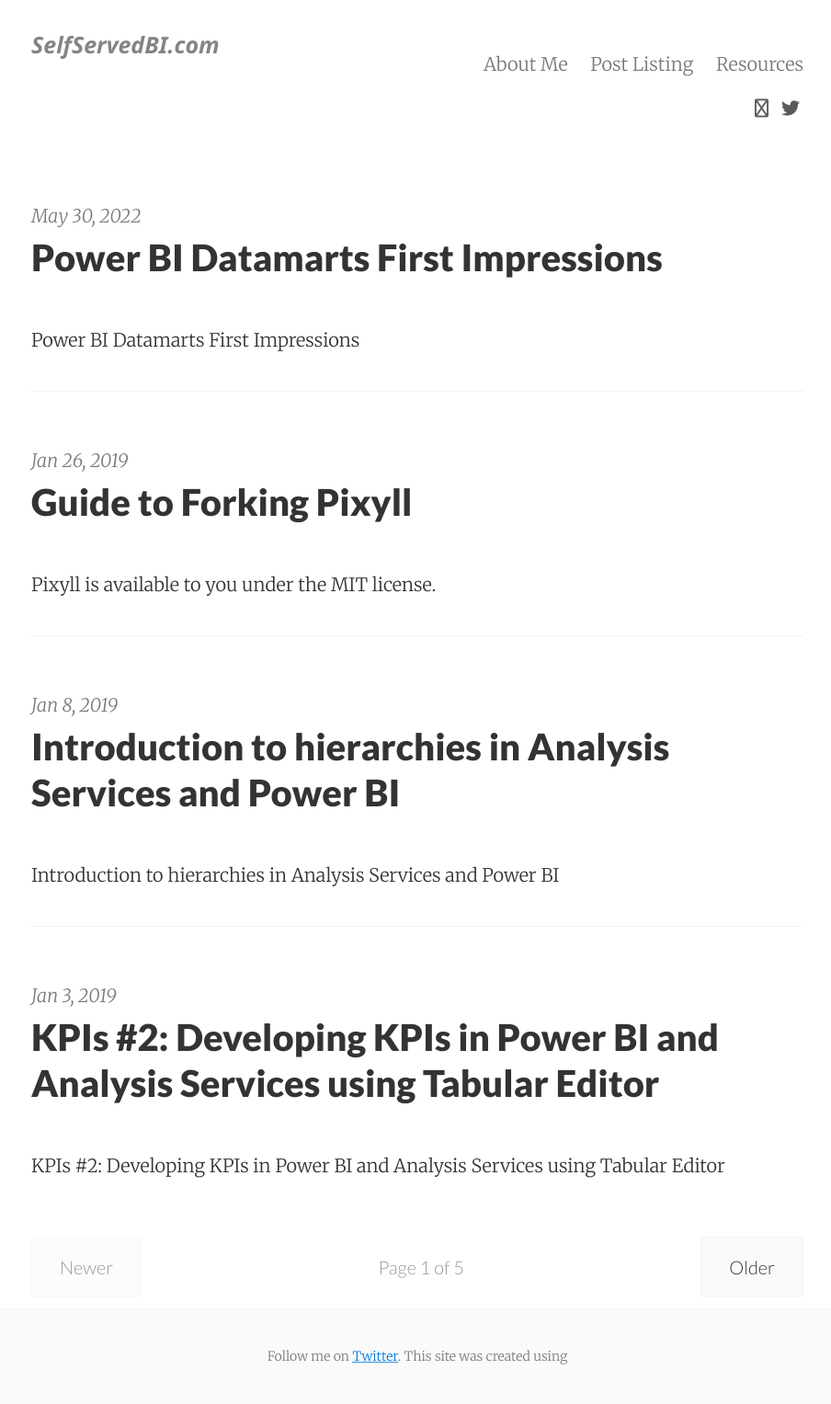
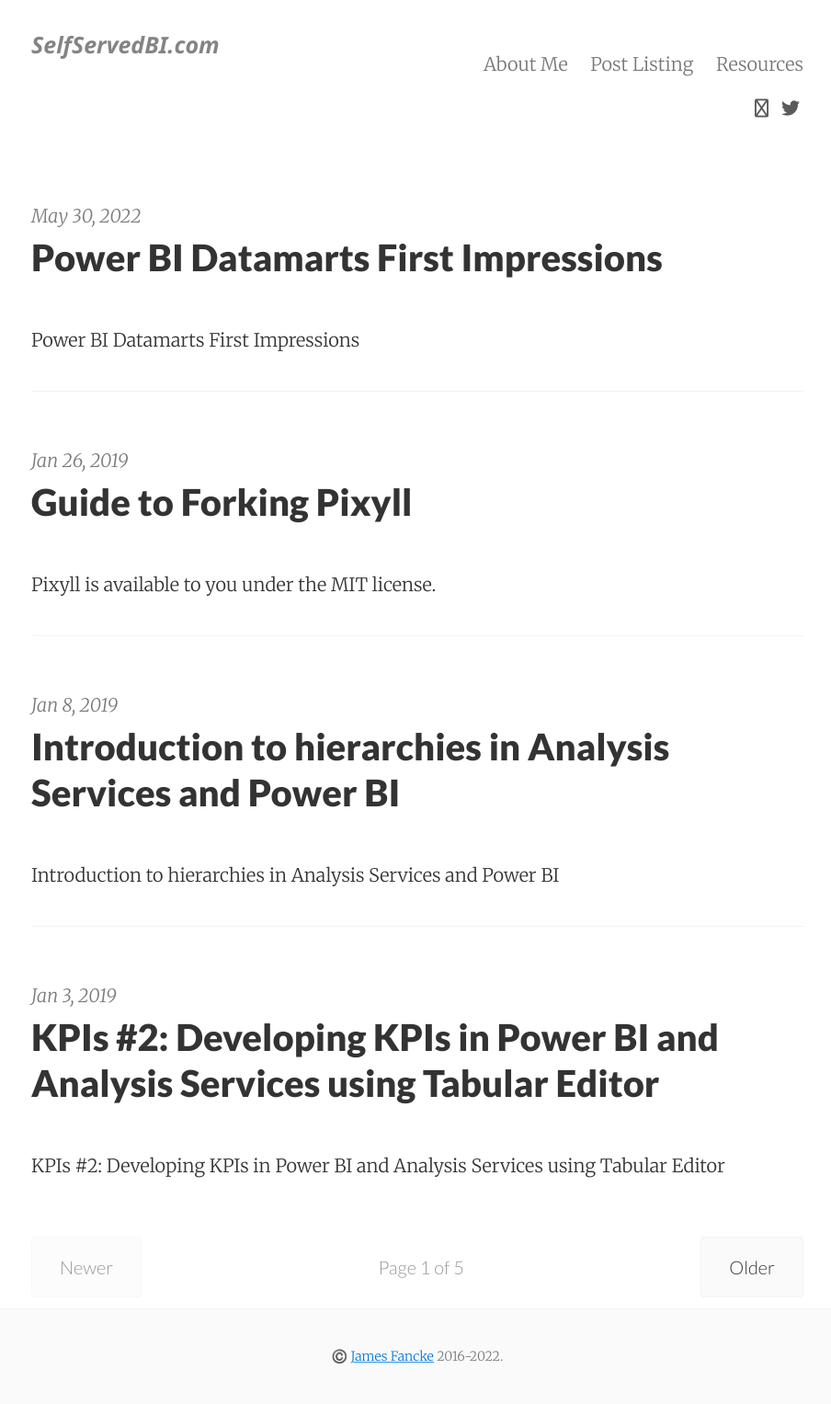
Before and after one commit to jdfancke/jdfancke.github.io, a Jekyll site: the page built from index.html, in a window 1280 px wide. Shown: the whole page at 92% size, without its empty margins (186-1090 px from the left). Built offline with Jekyll 4.4.1, drawn with Linux system fonts in a browser that asks for light colours; nearby versions of some CDN libraries; the list of posts is cut into pages by our own code.

Commit message:
commit on master

```diff
--- a/CNAME
+++ /dev/null
@@ -1 +0,0 @@
-selfservedbi.com
--- a/_includes/footer.html
+++ b/_includes/footer.html
@@ -1,7 +1,7 @@
 <footer class="center">
   <div class="measure">
     <small>
-      Follow me on <a href="https://twitter.com/jdfancke">Twitter</a>. This site was created using
+      ©️ <a href="https://twitter.com/jdfancke">James Fancke</a> 2016-{{ site.time | date: '%Y' }}.
     </small>
   </div>
 </footer>
```
